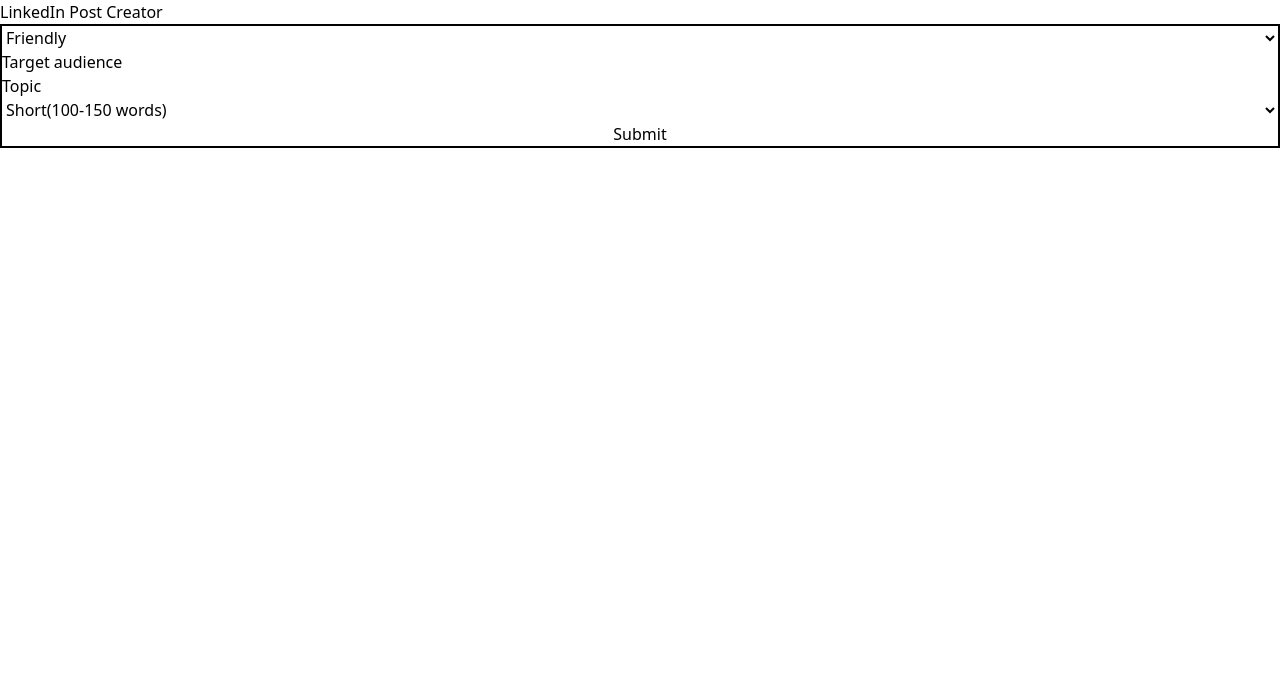
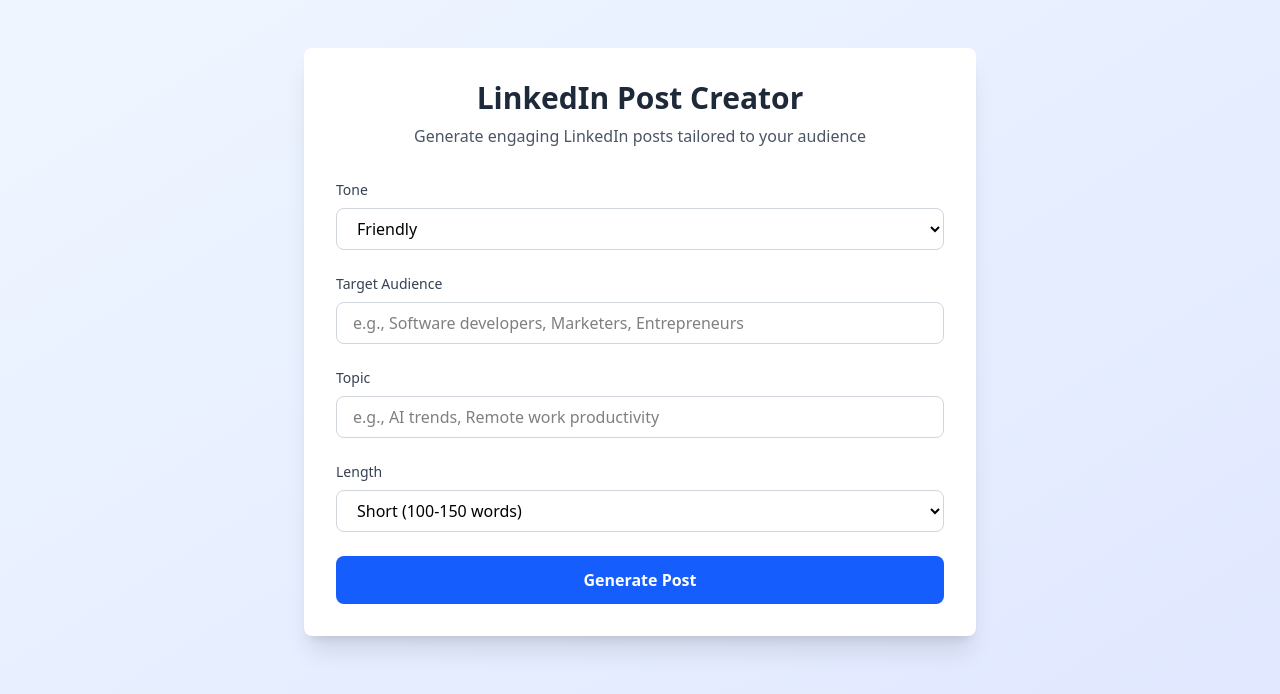
Before and after one commit to kabir-afk/Trendmind-assignment-frontend, a React (Vite) app: page / in a window 1280 px wide. Shown: the top 694 px of the page. Built offline with nearby package versions, Linux system fonts and the light colour scheme.

Commit message:
feat : added basic styling using claude

```diff
--- a/src/App.jsx
+++ b/src/App.jsx
@@ -7,70 +7,114 @@
     topic: "",
     length: "short",
   });
+
   function handleChange(e) {
     setFields((prev) => ({ ...prev, [e.target.name]: e.target.value }));
   }
-  // useEffect(() => {
-  //   console.log(fields);
-  // }, [fields]);
+
   function handleSubmit(e) {
     e.preventDefault();
     console.log(fields);
   }
+
   return (
+    <div className="min-h-screen bg-gradient-to-br from-blue-50 to-indigo-100 py-12 px-4">
+      <div className="max-w-2xl mx-auto">
+        <div className="bg-white rounded-lg shadow-xl p-8">
+          <h1 className="text-3xl font-bold text-gray-800 mb-2 text-center">
+            LinkedIn Post Creator
+          </h1>
+          <p className="text-gray-600 text-center mb-8">
+            Generate engaging LinkedIn posts tailored to your audience
+          </p>
+
+          <form onSubmit={handleSubmit} className="space-y-6">
             <div>
-      <h1>LinkedIn Post Creator</h1>
-      <form className="border-2 flex flex-col" onSubmit={handleSubmit}>
+              <label
+                htmlFor="tone"
+                className="block text-sm font-medium text-gray-700 mb-2"
+              >
+                Tone
+              </label>
               <select
                 name="tone"
                 id="tone"
                 value={fields.tone}
-          onChange={(e) => handleChange(e)}
+                onChange={handleChange}
+                className="w-full px-4 py-2 border border-gray-300 rounded-lg focus:ring-2 focus:ring-blue-500 focus:border-blue-500 outline-none transition"
               >
                 <option value="Friendly">Friendly</option>
                 <option value="Authoritative">Authoritative</option>
                 <option value="Contrarian">Contrarian</option>
                 <option value="Analytical">Analytical</option>
               </select>
-        <label htmlFor="targetAudience">
-          Target audience
+            </div>
+
+            <div>
+              <label
+                htmlFor="targetAudience"
+                className="block text-sm font-medium text-gray-700 mb-2"
+              >
+                Target Audience
+              </label>
               <input
                 type="text"
                 name="targetAudience"
                 id="targetAudience"
                 value={fields.targetAudience}
-            onChange={(e) => handleChange(e)}
+                onChange={handleChange}
+                placeholder="e.g., Software developers, Marketers, Entrepreneurs"
+                className="w-full px-4 py-2 border border-gray-300 rounded-lg focus:ring-2 focus:ring-blue-500 focus:border-blue-500 outline-none transition"
               />
+            </div>
+
+            <div>
+              <label
+                htmlFor="topic"
+                className="block text-sm font-medium text-gray-700 mb-2"
+              >
+                Topic
               </label>
-        <label htmlFor="topic">
-          Topic
               <input
                 type="text"
                 name="topic"
                 id="topic"
                 value={fields.topic}
-            onChange={(e) => handleChange(e)}
+                onChange={handleChange}
+                placeholder="e.g., AI trends, Remote work productivity"
+                className="w-full px-4 py-2 border border-gray-300 rounded-lg focus:ring-2 focus:ring-blue-500 focus:border-blue-500 outline-none transition"
               />
+            </div>
+
+            <div>
+              <label
+                htmlFor="length"
+                className="block text-sm font-medium text-gray-700 mb-2"
+              >
+                Length
               </label>
               <select
                 name="length"
                 id="length"
                 value={fields.length}
-          onChange={(e) => handleChange(e)}
+                onChange={handleChange}
+                className="w-full px-4 py-2 border border-gray-300 rounded-lg focus:ring-2 focus:ring-blue-500 focus:border-blue-500 outline-none transition"
               >
-          Length
-          <option value="short">Short(100-150 words)</option>
-          <option value="medium">Medium(200-300 words)</option>
-          <option value="long">Long(400+)</option>
+                <option value="short">Short (100-150 words)</option>
+                <option value="medium">Medium (200-300 words)</option>
+                <option value="long">Long (400+ words)</option>
               </select>
+            </div>
+
             <button
               type="submit"
-          className="cursor-pointer"
-          onClick={(e) => handleSubmit(e)}
+              className="w-full bg-blue-600 hover:bg-blue-700 text-white font-semibold py-3 px-6 rounded-lg transition duration-200 ease-in-out transform hover:scale-[1.02] focus:outline-none focus:ring-2 focus:ring-blue-500 focus:ring-offset-2"
             >
-          Submit
+              Generate Post
             </button>
           </form>
+        </div>
+      </div>
     </div>
   );
 }
```
Lines whose indentation alone changed are shown as unchanged.
